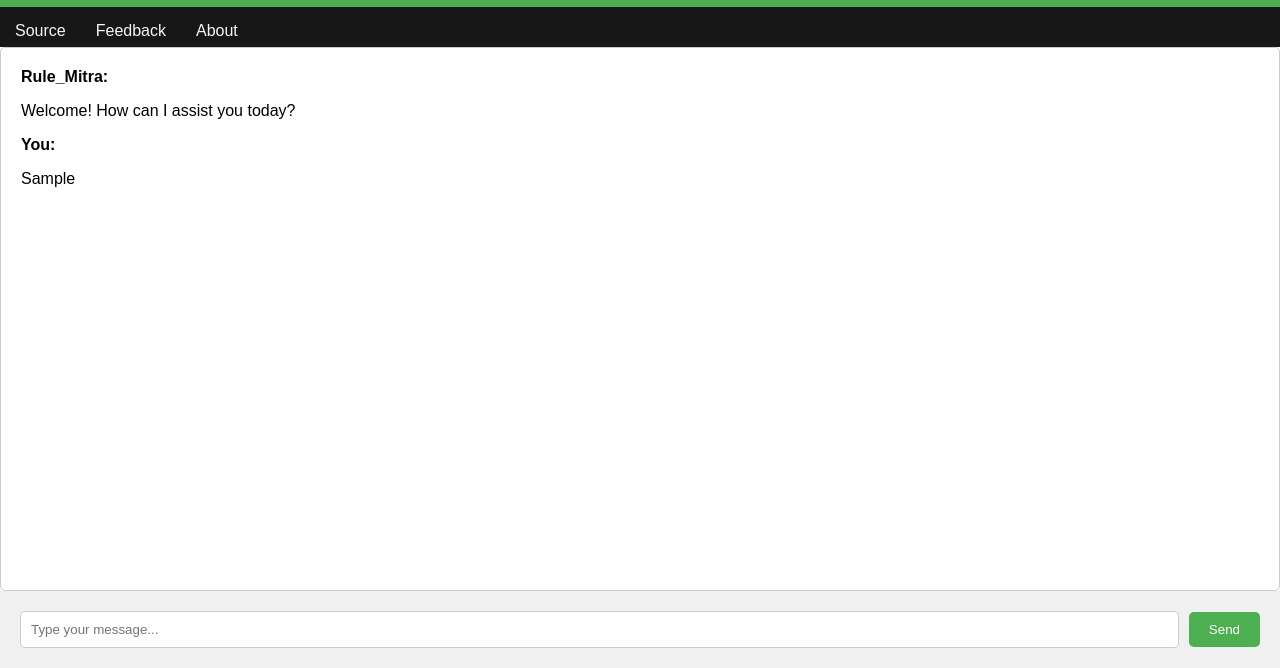
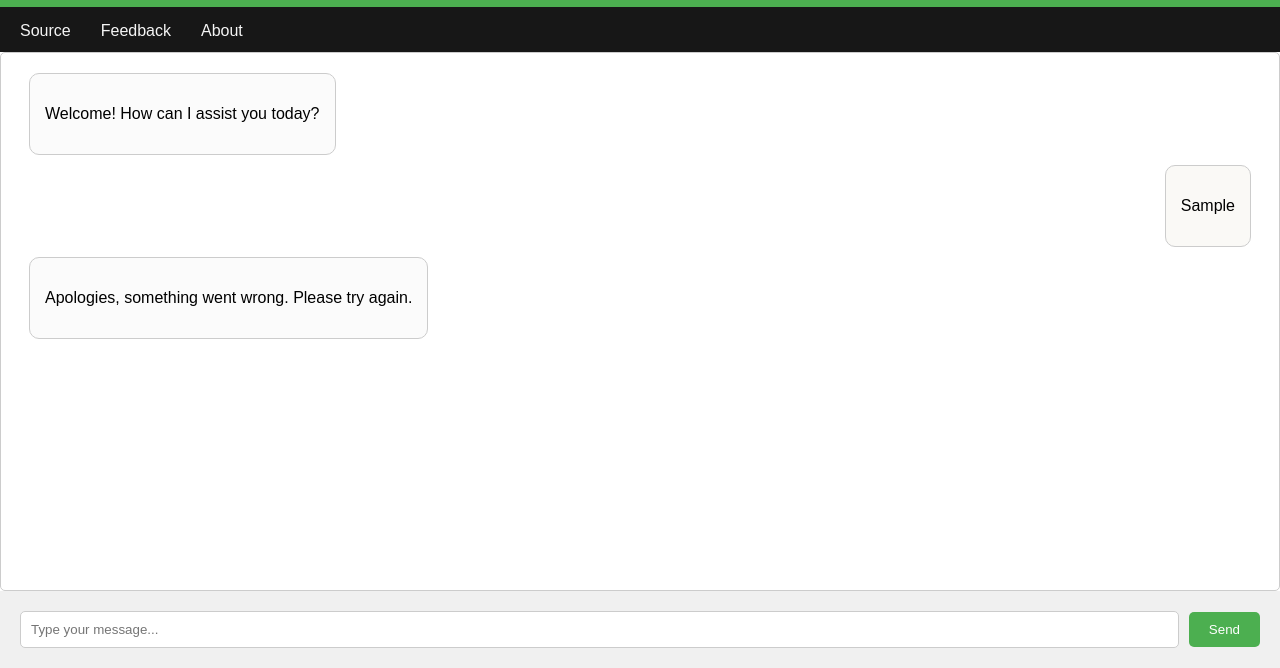
Before and after one commit to Chetan559/SSIP_HACKATHON_2023, a plain HTML site: page Draft2/index.html in a window 1280 px wide. Both pictures are taken after typing "Sample" into the empty fields and a click on the button "Send". Shown: the part 132-800 px from the top of the page. Drawn offline with Linux system fonts and the light colour scheme; no server answers.

Commit message:
Frontend updates

```diff
--- a/Draft2/index.html
+++ b/Draft2/index.html
@@ -25,8 +25,8 @@
        </nav>
        </div>
         <div class="chat-box" id="chat-box">
-            <div class="chat-message bot-message">
-                <span>Rule_Mitra:</span>
+            <div class="chat-message chat-message--Bot">
+                <!-- <span>Rule_Mitra:</span> -->
                 <p>Welcome! How can I assist you today?</p>
             </div>
         </div>
--- a/Draft2/script.js
+++ b/Draft2/script.js
@@ -2,8 +2,15 @@
 function appendMessage(sender, message) {
     const chatBox = document.getElementById('chat-box');
     const newMessage = document.createElement('div');
-    newMessage.className = 'chat-message';
-    newMessage.innerHTML = `<span>${sender}:</span><p>${message}</p>`;
+
+    newMessage.innerHTML = `<p>${message}</p>`;
+
+    if (sender === 'Rule_Mitra') {
+        newMessage.className = 'chat-message chat-message--Bot';
+    } else {
+        newMessage.className = 'chat-message chat-message--User';
+    }
+
     chatBox.appendChild(newMessage);
 }
 
@@ -12,9 +19,9 @@ function sendMessage() {
     const userMessage = document.getElementById('user-input').value;
     appendMessage('You', userMessage);
 
-    // Send the user message to the backend using a POST request at required server
+     // Send the user message to the backend using a POST request at required server
     // CHANGE HTTPS://127.0.0.1:5000 WITH YOUR BACKEND'S DEPLOYMENT ADDRESS
-    fetch('http://127.0.0.1:5000/predict', {
+    fetch('https://127.0.0.1:5000/predict', {
         method: 'POST',
         mode: 'cors',
         headers: {
@@ -26,7 +33,10 @@ function sendMessage() {
     .then(r => {
         appendMessage('Rule_Mitra', r.answer);
     })
-    .catch(error => console.error('Error:', error));
+    .catch(error => {
+        console.error('Error:', error);
+        appendMessage('Rule_Mitra', 'Apologies, something went wrong. Please try again.');
+    });
 
     document.getElementById('user-input').value = ''; // Clear the input field
 }
--- a/Draft2/styles.css
+++ b/Draft2/styles.css
@@ -39,6 +39,8 @@ body {
 
 nav {
     background-color: #171717;
+    padding-bottom: 5px;
+    padding-left: 5px;
     overflow: hidden;
     height:40px;
     z-index: 1;
@@ -63,11 +65,33 @@ nav a {
 
 .chat-message {
     margin-bottom: 10px;
+    padding: 0 20px;
+    max-width: 60.6%;
+    width: fit-content;
+    word-wrap: break-word;
 }
 
 .chat-message span {
     font-weight: bold;
     margin-right: 10px;
+}
+
+.chat-message--User{
+    margin-left: auto;
+    margin-right: 8px;
+    background-color: #FAF9F6;
+    border: 1px solid #ccc ;
+    border-radius: 10px;
+    padding: 15px;
+}
+
+.chat-message--Bot{
+    margin-right: auto;
+    margin-left: 8px;
+    background-color: rgba(251, 251, 251, 0.817);
+    border: 1px solid #cccccc;
+    border-radius: 10px;
+    padding: 15px;
 }
 
 .chat-input {
```
Also changed, not shown: json files/dhiraj(1)-intents.json (added, +15 -0 lines), json files/srushti(1)-intents.json (added, +15 -0 lines).
